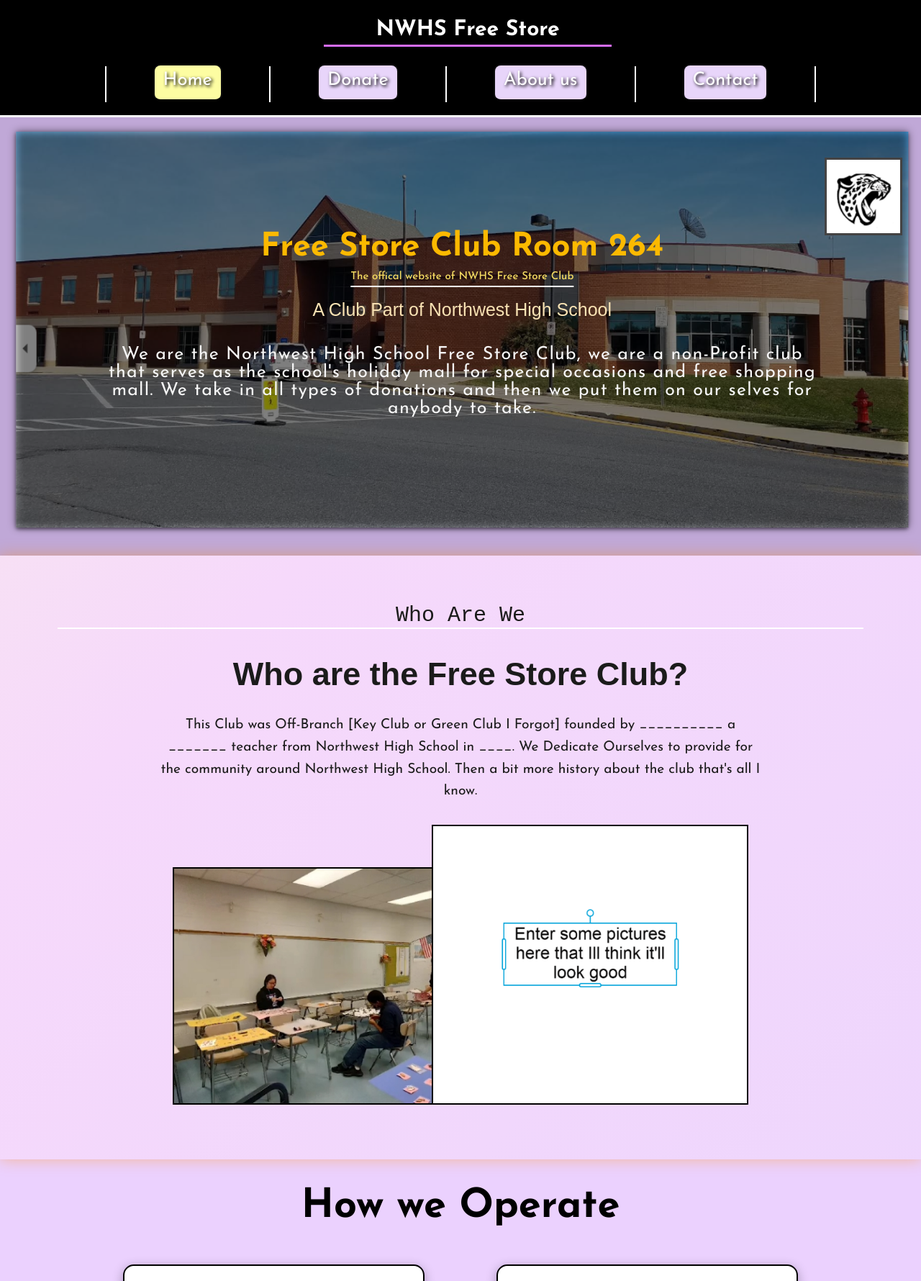
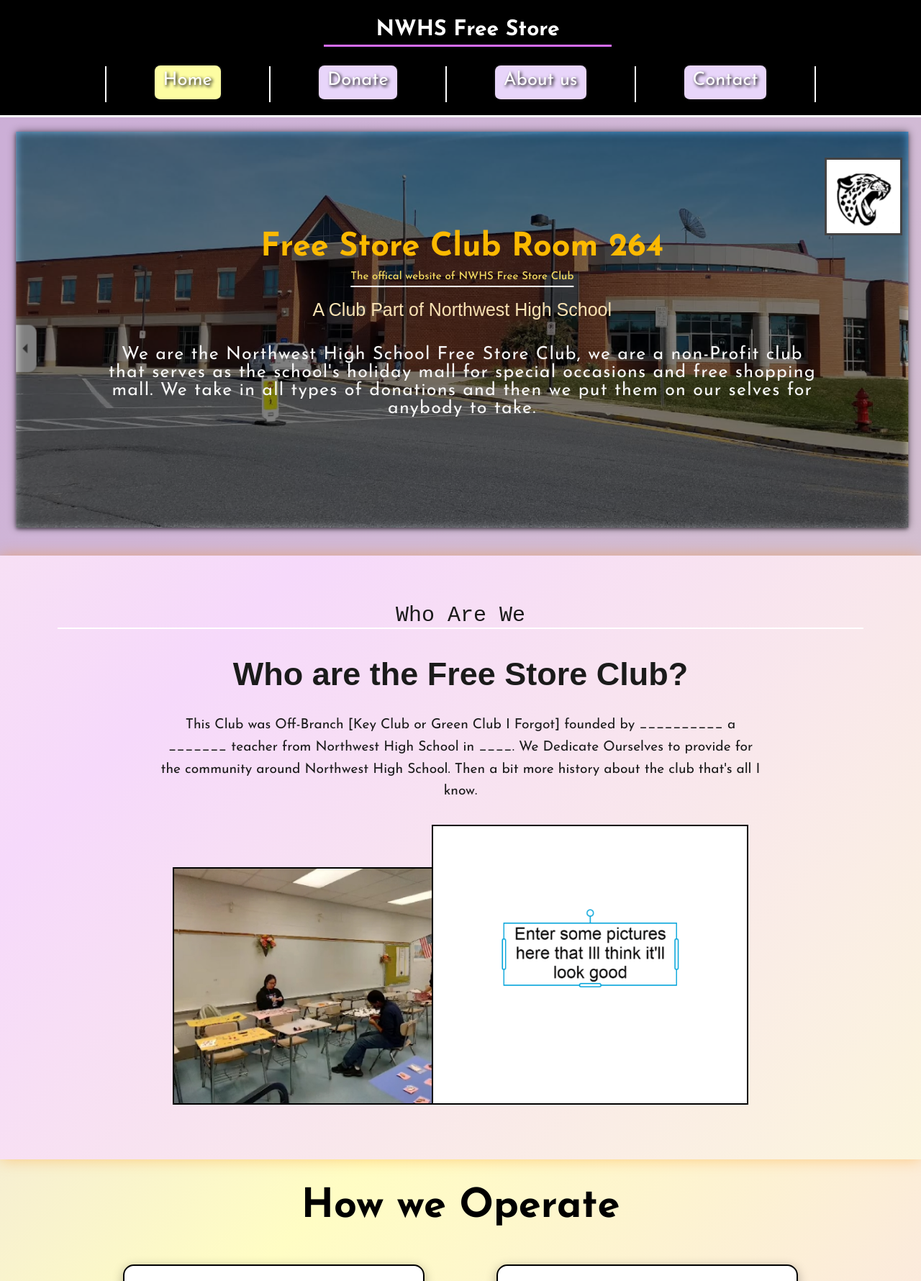
Before and after one commit to noobifyLol/Free-264-Project, a PHP site: page /index.html in a window 1280 px wide. Shown: the top 1780 px of the page at 72% size. Run offline with PHP 8.4, Linux system fonts and the light colour scheme; some libraries are stand-ins or nearby versions.

Commit message:
glow upp

```diff
--- a/wes.css
+++ b/wes.css
@@ -1,7 +1,21 @@
 @import url('https://fonts.googleapis.com/css2?family=Poppins:wght@400;600&display=swap');
 
 html, body , head{
-  background-color: rgb(225, 197, 253);
+background-image:
+    linear-gradient(
+      135deg,
+      rgb(223, 176, 253) 0%,
+      rgb(246, 217, 251) 50%,
+      rgb(253, 252, 213) 100%
+    ),
+    linear-gradient(135deg, rgba(255,255,255,0.1) 25%, transparent 25%),
+    linear-gradient(225deg, rgba(255,255,255,0.1) 25%, transparent 25%),
+    linear-gradient(45deg, rgba(255,255,255,0.1) 25%, transparent 25%),
+    linear-gradient(315deg, rgba(255,255,255,0.1) 25%, transparent 25%);
+
+  background-size: 200% 200%, 40px 40px, 40px 40px, 40px 40px, 40px 40px;
+  background-position: 0% 50%, 0 0, 0 0, 0 0, 0 0;
+  animation: gradientMove 15s ease infinite;
   margin : 0px;
   flex: 1; /* Push footer down */
 }
@@ -156,7 +170,7 @@ align-items: center;
       135deg,
       rgb(251, 250, 221) 0%,
       rgb(246, 217, 251) 50%,
-      rgb(236, 213, 253) 100%
+      rgb(253, 252, 213) 100%
     ),
     linear-gradient(135deg, rgba(255,255,255,0.1) 25%, transparent 25%),
     linear-gradient(225deg, rgba(255,255,255,0.1) 25%, transparent 25%),
@@ -669,7 +683,21 @@ content: "";
   transform: translateY(-5px); /* hover floating effect */
 }
 .background{
-  background-color: rgb(235, 209, 254);
+  background-image:
+    linear-gradient(
+      135deg,
+      rgb(215, 189, 255) 0%,
+      rgb(255, 253, 196) 50%,
+      rgb(246, 207, 255) 100%
+    ),
+    linear-gradient(135deg, rgba(255,255,255,0.1) 25%, transparent 25%),
+    linear-gradient(225deg, rgba(255,255,255,0.1) 25%, transparent 25%),
+    linear-gradient(45deg, rgba(255,255,255,0.1) 25%, transparent 25%),
+    linear-gradient(315deg, rgba(255,255,255,0.1) 25%, transparent 25%);
+
+  background-size: 200% 200%, 40px 40px, 40px 40px, 40px 40px, 40px 40px;
+  background-position: 0% 50%, 0 0, 0 0, 0 0, 0 0;
+  animation: gradientMove 15s ease infinite;
 }
 .background h1{
   position : relative;
```
